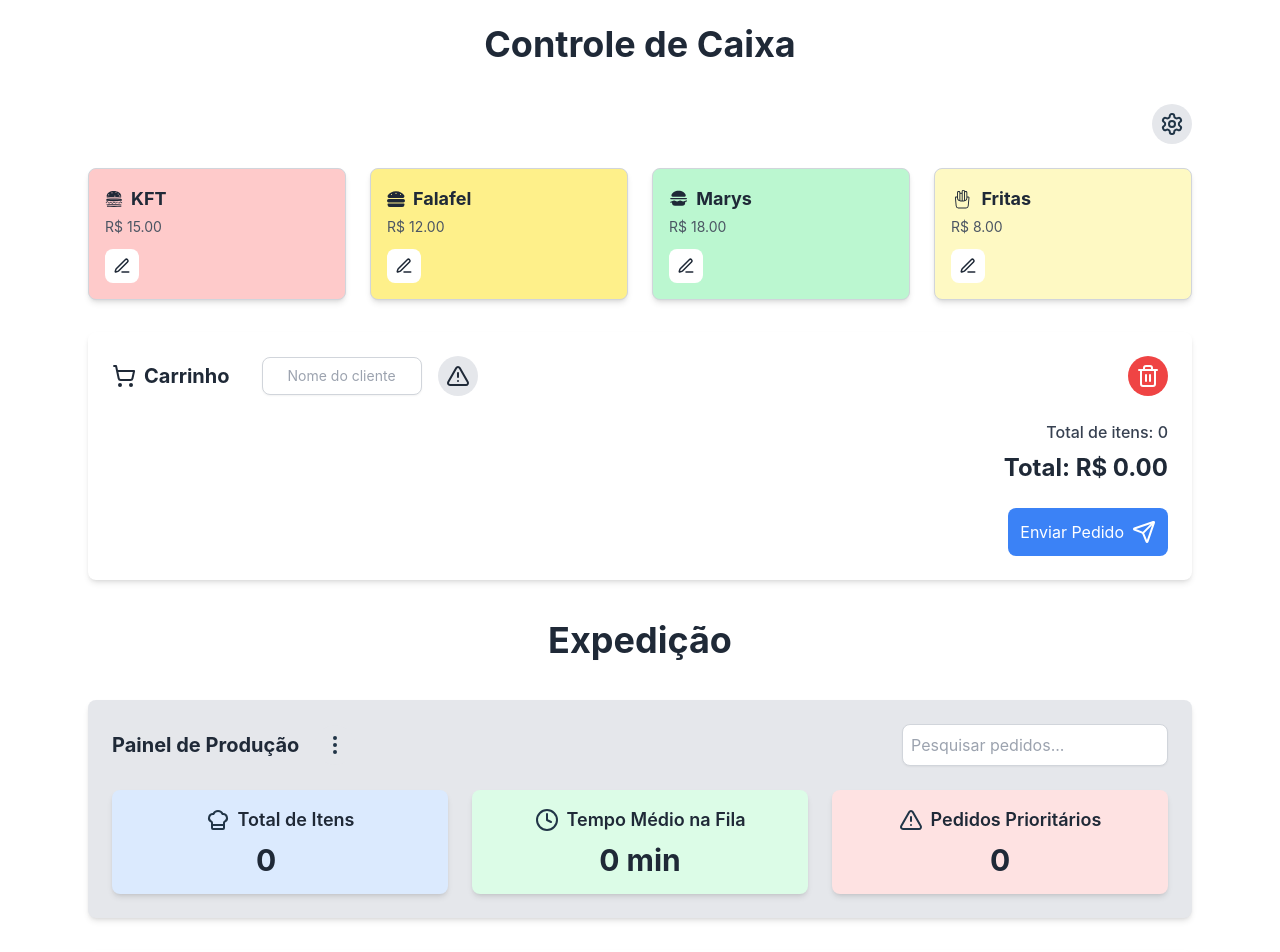
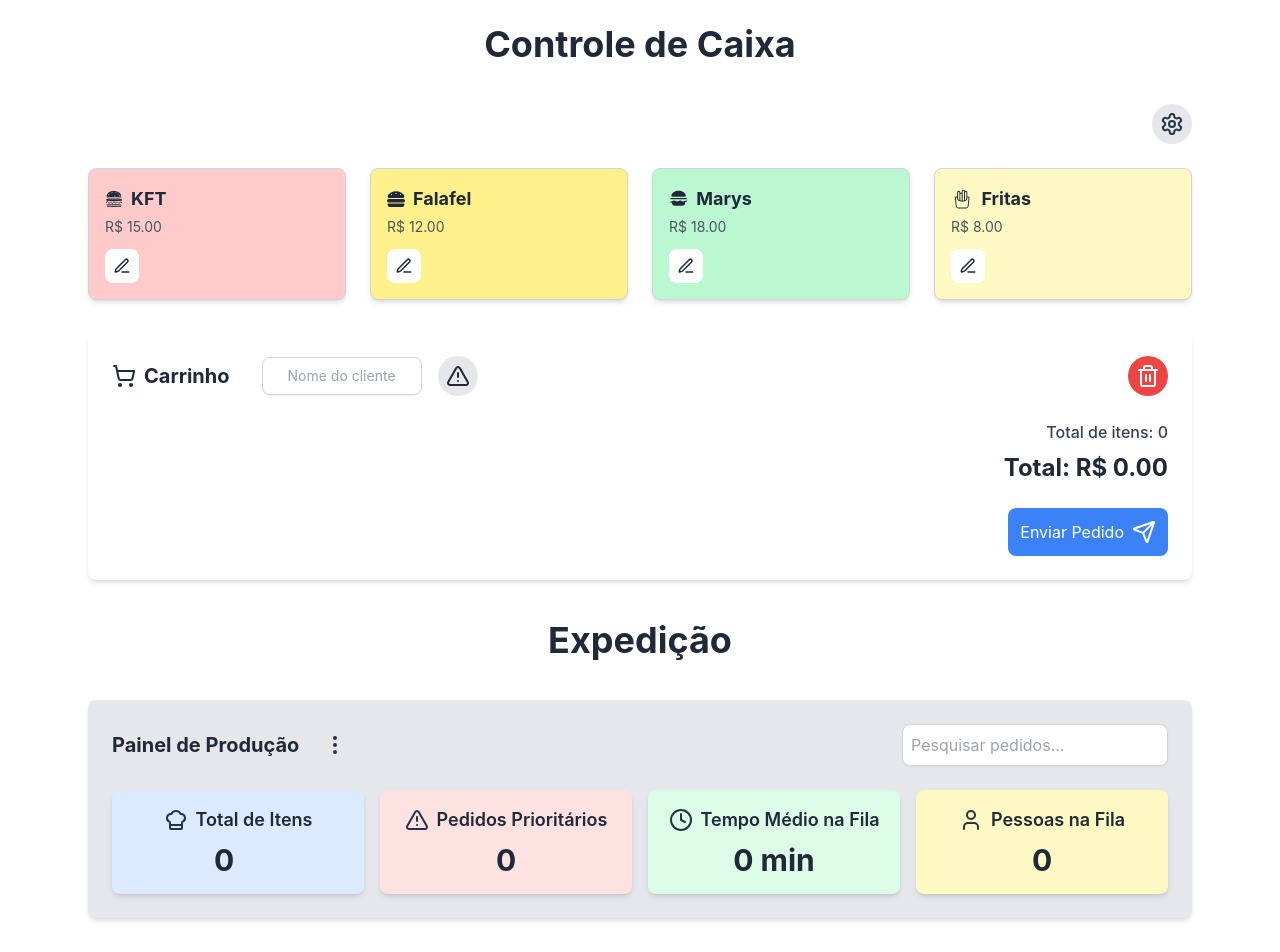
Before and after one commit to TamLeal/souk-v2-split-project, a React (Vite) app: page / in a window 1280 px wide. Shown: the top 952 px of the page. Built offline with nearby package versions, Linux system fonts and the light colour scheme.

Commit message:
pessoas-fila add | reorganize

```diff
--- a/src/components/ControleCaixaExpedicao.jsx
+++ b/src/components/ControleCaixaExpedicao.jsx
@@ -14,7 +14,7 @@ import ResumoEvento from './Painel/ResumoEvento';
 import HistoricoDeProducao from './Painel/HistoricoDeProducao';
 import PanelCard from './shared/PanelCard';
 
-import { ChefHat, Clock, AlertTriangle, FaHamburger, CiFries, Settings, MoreVertical } from './shared/Icones'; // Certifique-se de importar os ícones corretos
+import { ChefHat, Clock, AlertTriangle, FaHamburger, CiFries, Settings, MoreVertical,User } from './shared/Icones'; // Certifique-se de importar os ícones corretos
 
 // Rest of your component code...
 
@@ -655,7 +655,7 @@ const ControleCaixaExpedicao = () => {
             </div>
           </div>
         )}
-        <div className="grid grid-cols-1 sm:grid-cols-3 gap-6 mt-6">
+        <div className="grid grid-cols-1 sm:grid-cols-4 gap-4 mt-6">
           <PanelCard
             icon={<ChefHat size={24} />}
             label="Total de Itens"
@@ -670,6 +670,14 @@ const ControleCaixaExpedicao = () => {
             }))}
             color="blue"
           />
+
+          <PanelCard
+            icon={<AlertTriangle size={24} />}
+            label="Pedidos Prioritários"
+            value={filaPedidos.filter((p) => p.prioritario).length}
+            color="red"
+          />
+
           <PanelCard
             icon={<Clock size={24} />}
             label="Tempo Médio na Fila"
@@ -689,11 +697,13 @@ const ControleCaixaExpedicao = () => {
             color="green"
           />
 
+
+          {/* Novo Card para Contagem de Pessoas */}
           <PanelCard
-            icon={<AlertTriangle size={24} />}
-            label="Pedidos Prioritários"
-            value={filaPedidos.filter((p) => p.prioritario).length}
-            color="red"
+            icon={<User size={24} />}  // Ícone de usuário para representar pessoas
+            label="Pessoas na Fila"
+            value={filaPedidos.length}  // Contagem de pessoas na fila
+            color="yellow"  // Escolha a cor desejada
           />
         </div>
       </div>
--- a/src/components/shared/Icones.jsx
+++ b/src/components/shared/Icones.jsx
@@ -18,6 +18,7 @@ import {
   AlertTriangle,
   Zap,
   MoreVertical,
+  User,
 } from 'lucide-react';
 import { CiFries } from 'react-icons/ci';
 import { FaHamburger } from 'react-icons/fa';
@@ -47,4 +48,5 @@ export {
   GiHamburger,
   PiHamburgerFill,
   MoreVertical, // Adicione esta linha
+  User,
 };
```
